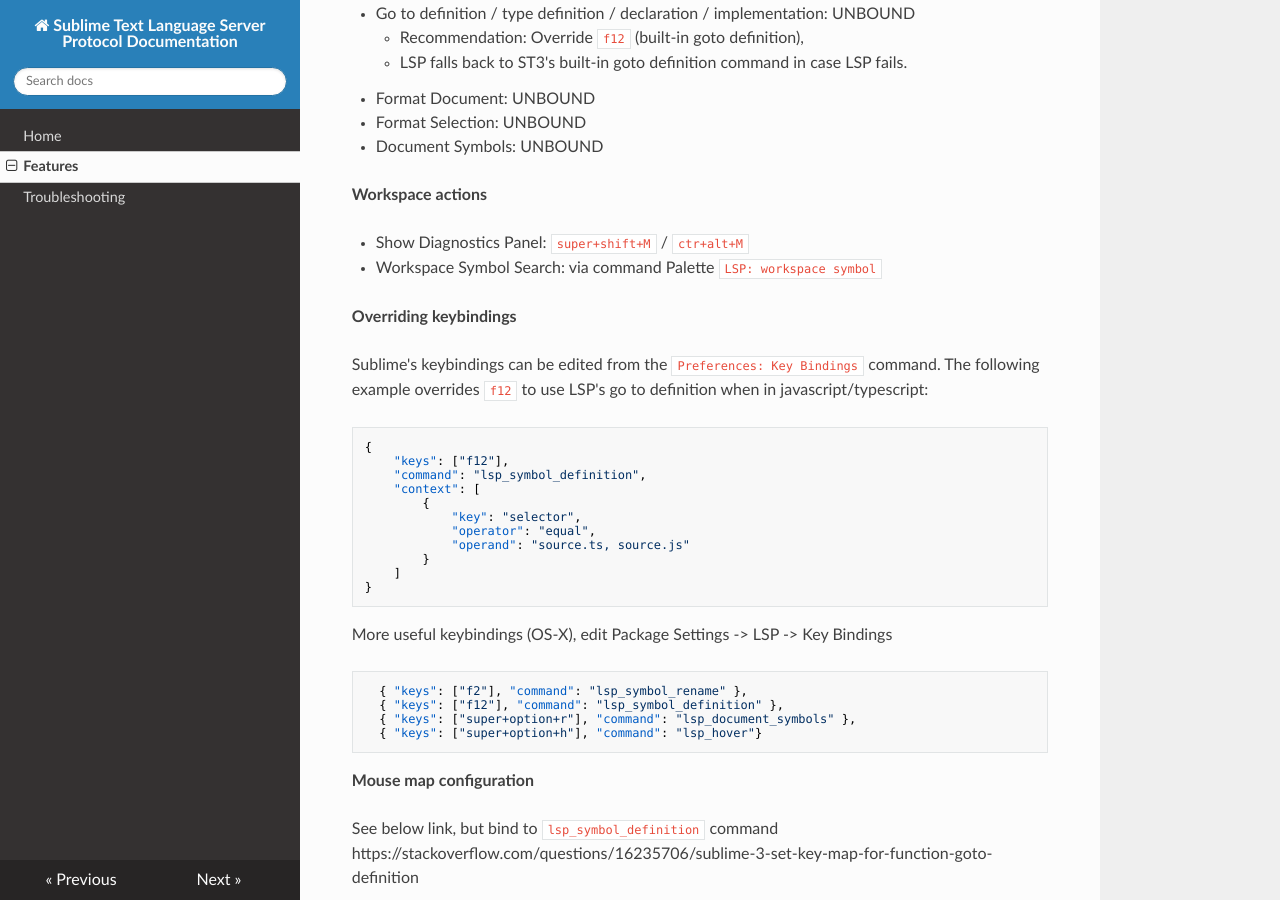
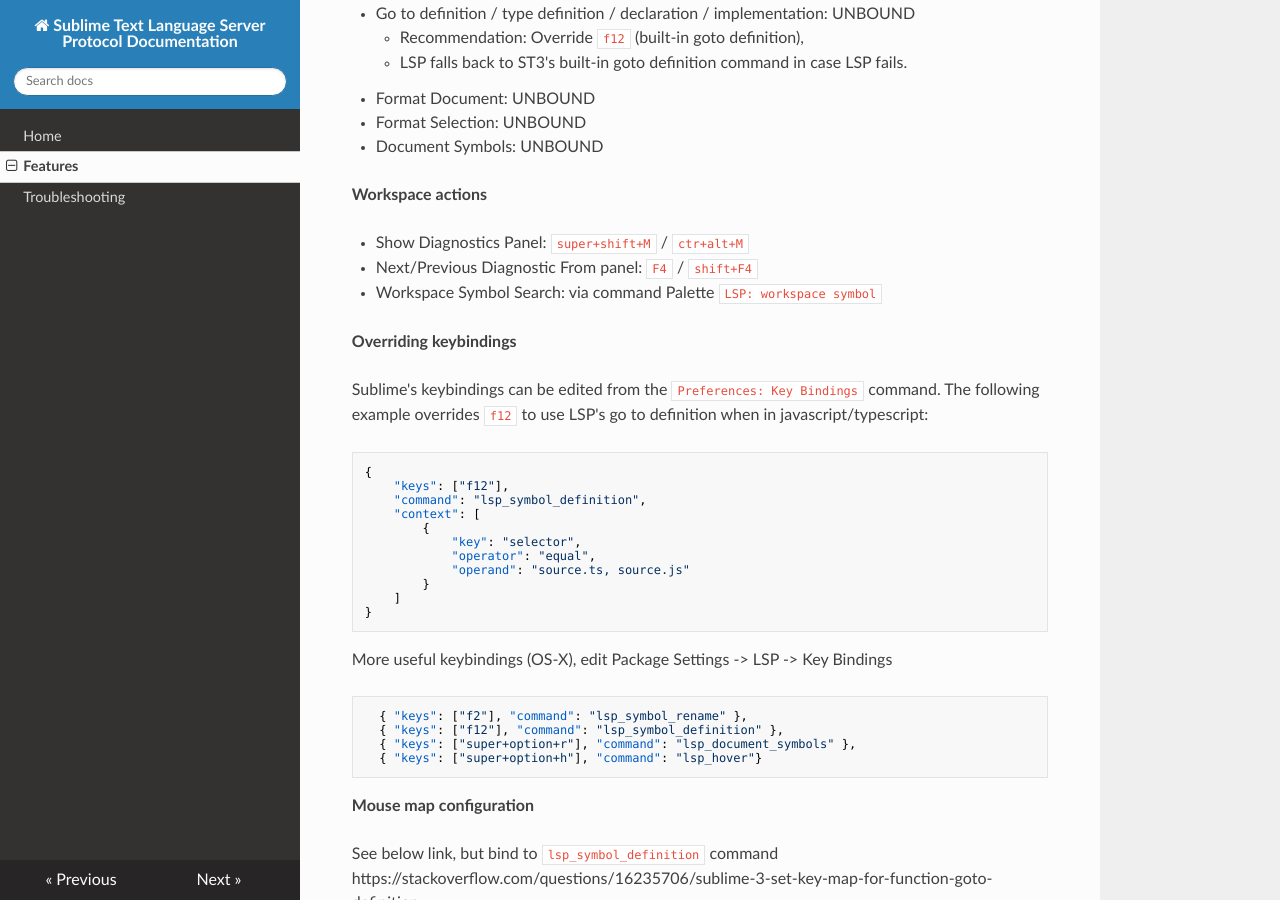
Before and after one commit to sublimelsp/LSP, an MkDocs documentation site: the page built from docs/features.md, in a window 1280 px wide and 900 px high, scrolled down 492 px. Built offline with MkDocs 1.6.1, drawn with Linux system fonts in a browser that asks for light colours; nearby versions of some CDN libraries.

Commit message:
Remove commented out built-in sublime key bindings from LSP
Add to docs instead.

```diff
--- a/docs/features.md
+++ b/docs/features.md
@@ -24,6 +24,7 @@
 **Workspace actions**
 
 * Show Diagnostics Panel: `super+shift+M` / `ctr+alt+M`
+* Next/Previous Diagnostic From panel: `F4` / `shift+F4`
 * Workspace Symbol Search: via command Palette `LSP: workspace symbol`
 
 **Overriding keybindings**
```
Also changed, not shown: 3 other files.
